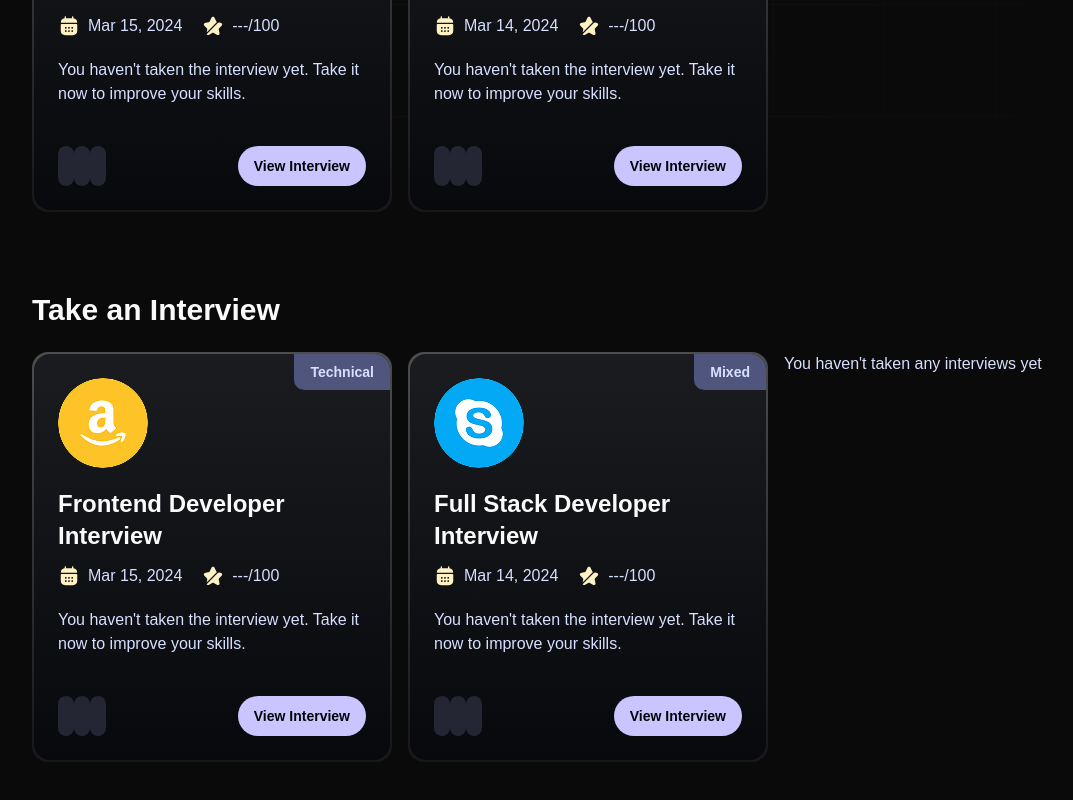
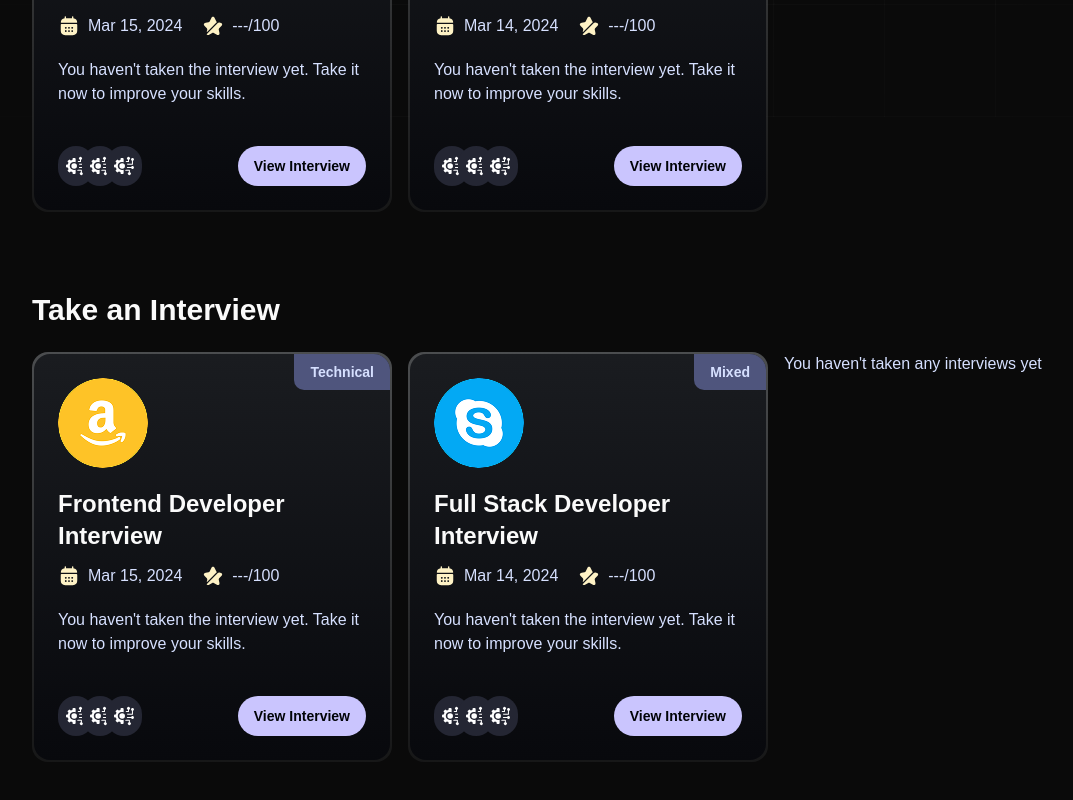
Before and after one commit to Darklord699698/Real-Time-AI-Voice-Agent-Interview-Platform, a Next.js app: page / in a window 1280 px wide. Shown: the part 783-1583 px from the top of the page, without its empty margins (32-1105 px from the left). Built offline with nearby package versions, Linux system fonts and the light colour scheme; a web font is replaced by a local one.

Commit message:
cards details done

```diff
--- a/components/DisplayTechIcons.tsx
+++ b/components/DisplayTechIcons.tsx
@@ -1,4 +1,5 @@
-import { getTechLogos } from '@/lib/utils'
+import { cn, getTechLogos } from '@/lib/utils'
+import Image from 'next/image';
 import React from 'react'
 
 const DisplayTechIcons = async({techStack}: {TechIconProps}) => {
@@ -6,8 +7,12 @@ const DisplayTechIcons = async({techStack}: {TechIconProps}) => {
 
   return (
     <div className='flex flex-row '>{techIcons.slice(0,3).map(({tech,url},index)=>(
-        <div className='relative group bg-dark-300 rounded-full p-2 flex-center'>
+        <div key={tech} className={cn('relative group bg-dark-300 rounded-full p-2 flex-center',
+         index >=1 && '-ml-3')}>
             <span className='tech-tooltip'>{tech}</span>
+            <Image src={url} alt={tech} width={100} height={100}
+            className="size-5"
+            />
         </div>
     ))}
     </div>
```
